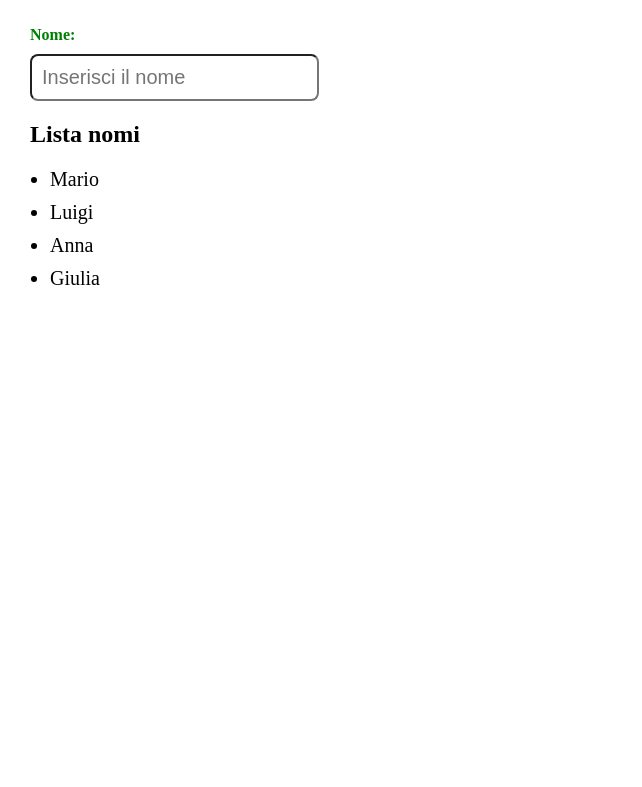
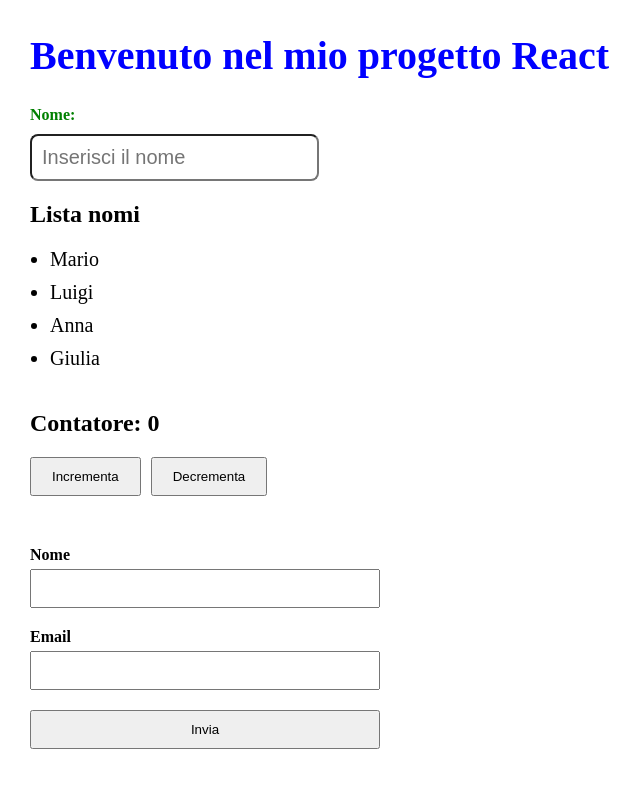
Before and after one commit to sparacogiovanni-bit/progetto-react, a React (Vite) app: page / in a window 1280 px wide. Shown: the part 925-1712 px from the top of the page, without its empty margins (0-642 px from the left). Before the commit the page ends 1281 px from the top, so only its background shows below. Built offline with nearby package versions, Linux system fonts and the light colour scheme.

Commit message:
aggiunto counter, form e fatte varie modifiche

```diff
--- a/src/App.jsx
+++ b/src/App.jsx
@@ -1,6 +1,8 @@
 import Navbar from "./components/Navbar";
 import Header from "./components/Header";
 import List from "./components/List";
+import Counter from "./components/Counter";
+import Form from "./components/Form";
 
 function App() {
 
@@ -40,6 +42,10 @@
 
         <List names={names} />
 
+        <Counter />
+
+        <Form />
+
       </div>
     </>
   );
--- /dev/null
+++ b/src/components/Counter.jsx
@@ -0,0 +1,26 @@
+import { useState } from "react";
+
+function Counter() {
+  const [count, setCount] = useState(0);
+
+  function increment() {
+    setCount(count + 1);
+  }
+
+  function decrement() {
+    setCount(count - 1);
+  }
+
+  return (
+    <div className="counter">
+      <h2>Contatore: {count}</h2>
+
+      <div className="counter-buttons">
+        <button onClick={increment}>Incrementa</button>
+        <button onClick={decrement}>Decrementa</button>
+      </div>
+    </div>
+  );
+}
+
+export default Counter;
--- /dev/null
+++ b/src/components/Form.jsx
@@ -0,0 +1,60 @@
+import { useState } from "react";
+
+function Form() {
+  const [name, setName] = useState("");
+  const [email, setEmail] = useState("");
+
+  const [submittedData, setSubmittedData] = useState(null);
+
+  function handleSubmit(e) {
+    e.preventDefault();
+
+    setSubmittedData({
+      name,
+      email,
+    });
+
+    setName("");
+    setEmail("");
+  }
+
+  return (
+    <div className="form-container">
+      <form onSubmit={handleSubmit} className="form">
+        <div>
+          <label>Nome</label>
+          <input
+            type="text"
+            value={name}
+            onChange={(e) => setName(e.target.value)}
+          />
+        </div>
+
+        <div>
+          <label>Email</label>
+          <input
+            type="email"
+            value={email}
+            onChange={(e) => setEmail(e.target.value)}
+          />
+        </div>
+
+        <button type="submit">Invia</button>
+      </form>
+
+      {submittedData && (
+        <div className="card">
+          <h3>Dati inseriti</h3>
+          <p>
+            <strong>Nome:</strong> {submittedData.name}
+          </p>
+          <p>
+            <strong>Email:</strong> {submittedData.email}
+          </p>
+        </div>
+      )}
+    </div>
+  );
+}
+
+export default Form;
--- a/src/index.css
+++ b/src/index.css
@@ -88,4 +88,60 @@
 /* CONTAINER */
 .container {
   padding: 50px 30px;
+  margin-top: 80px;
 }
+
+
+/* COUNTER */
+.counter {
+  margin-top: 40px;
+}
+
+.counter h2 {
+  margin-bottom: 20px;
+}
+
+.counter-buttons {
+  display: flex;
+  gap: 10px;
+}
+
+.counter button {
+  padding: 10px 20px;
+  cursor: pointer;
+}
+
+/* FORM */
+
+.form-container {
+  margin-top: 50px;
+}
+
+.form {
+  display: flex;
+  flex-direction: column;
+  gap: 20px;
+  max-width: 350px;
+}
+
+.form label {
+  display: block;
+  margin-bottom: 5px;
+  font-weight: bold;
+}
+
+.form input,
+.form button {
+  width: 100%;
+  padding: 10px;
+  box-sizing: border-box;
+}
+
+.card {
+  margin-top: 30px;
+  padding: 20px;
+  border: 2px solid #ccc;
+  border-radius: 10px;
+  max-width: 300px;
+  background-color: #f5f5f5;
+}
```
